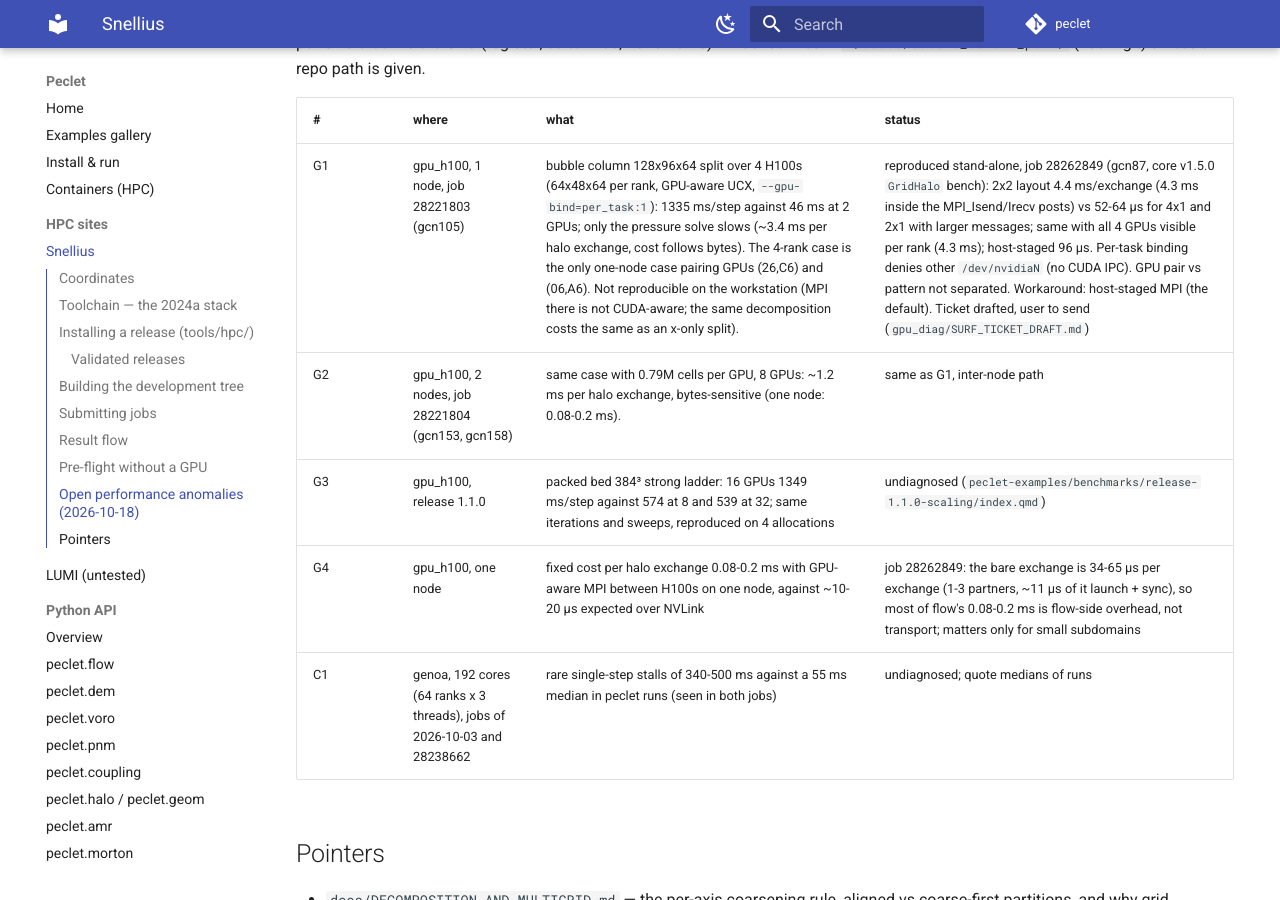
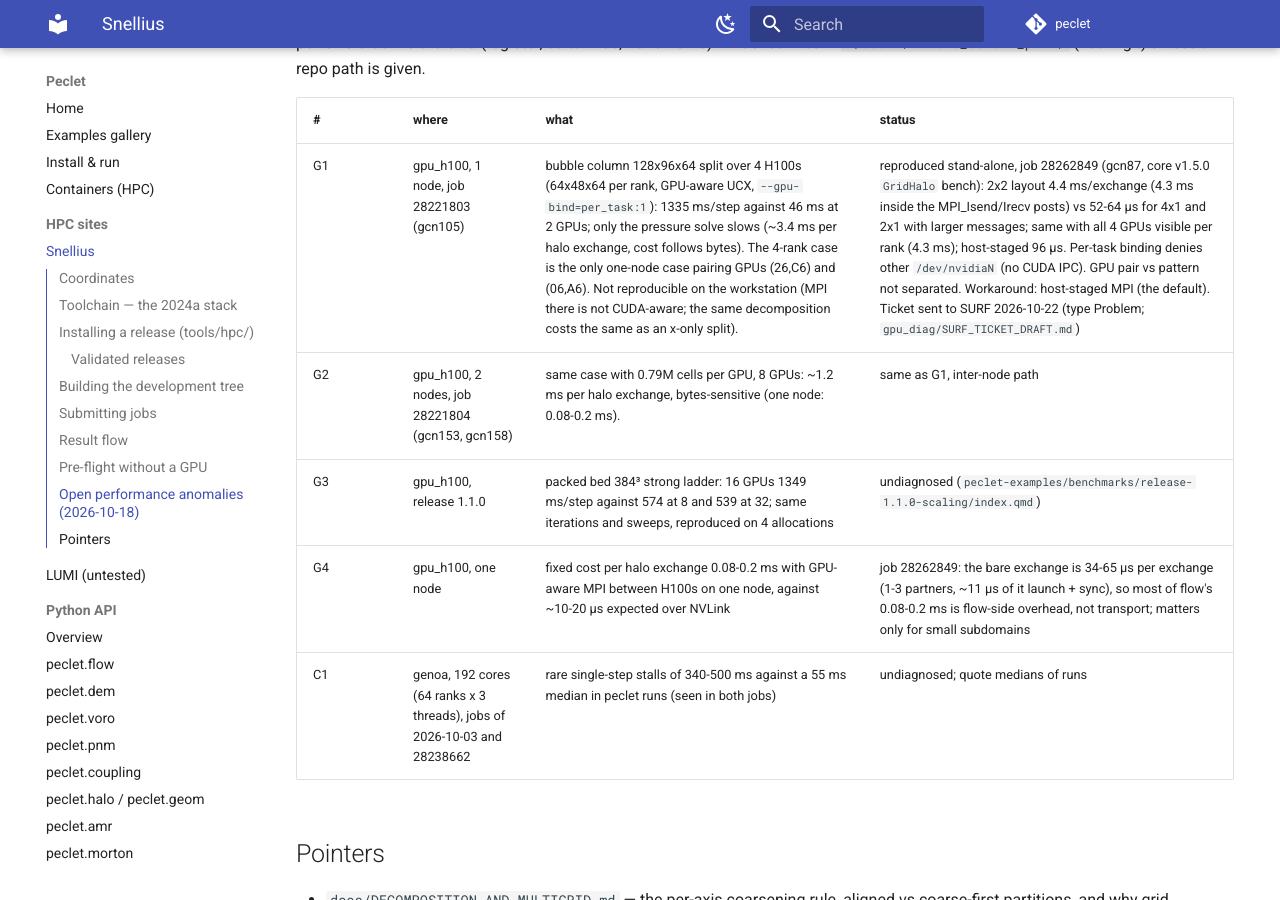
Before and after one commit to computational-chemical-engineering/peclet, an MkDocs documentation site: the page built from docs/SNELLIUS.md, in a window 1280 px wide and 900 px high, scrolled down 6103 px. Built offline with MkDocs 1.6.1 and Material for MkDocs 9.7.7, drawn with Linux system fonts in a browser that asks for light colours; comment, search, counter and statistics services are not loaded.

Commit message:
SNELLIUS.md: G1 SURF ticket sent 2026-10-22
Co-Authored-By: Claude Opus 5.5 <noreply@anthropic.com>
Claude-Session: https://claude.ai/code/session_0127kjaH3FmCxkx1nzhmxWbn

```diff
--- a/docs/SNELLIUS.md
+++ b/docs/SNELLIUS.md
@@ -274,7 +274,7 @@ Evidence lives in `~/Codes/bubble_column_perf/` (not in git) unless a repo path
 
 | # | where | what | status |
 |---|---|---|---|
-| G1 | gpu_h100, 1 node, job 28221803 (gcn105) | bubble column 128x96x64 split over 4 H100s (64x48x64 per rank, GPU-aware UCX, `--gpu-bind=per_task:1`): 1335 ms/step against 46 ms at 2 GPUs; only the pressure solve slows (~3.4 ms per halo exchange, cost follows bytes). The 4-rank case is the only one-node case pairing GPUs (26,C6) and (06,A6). Not reproducible on the workstation (MPI there is not CUDA-aware; the same decomposition costs the same as an x-only split). | reproduced stand-alone, job 28262849 (gcn87, core v1.5.0 `GridHalo` bench): 2x2 layout 4.4 ms/exchange (4.3 ms inside the MPI_Isend/Irecv posts) vs 52-64 µs for 4x1 and 2x1 with larger messages; same with all 4 GPUs visible per rank (4.3 ms); host-staged 96 µs. Per-task binding denies other `/dev/nvidiaN` (no CUDA IPC). GPU pair vs pattern not separated. Workaround: host-staged MPI (the default). Ticket drafted, user to send (`gpu_diag/SURF_TICKET_DRAFT.md`) |
+| G1 | gpu_h100, 1 node, job 28221803 (gcn105) | bubble column 128x96x64 split over 4 H100s (64x48x64 per rank, GPU-aware UCX, `--gpu-bind=per_task:1`): 1335 ms/step against 46 ms at 2 GPUs; only the pressure solve slows (~3.4 ms per halo exchange, cost follows bytes). The 4-rank case is the only one-node case pairing GPUs (26,C6) and (06,A6). Not reproducible on the workstation (MPI there is not CUDA-aware; the same decomposition costs the same as an x-only split). | reproduced stand-alone, job 28262849 (gcn87, core v1.5.0 `GridHalo` bench): 2x2 layout 4.4 ms/exchange (4.3 ms inside the MPI_Isend/Irecv posts) vs 52-64 µs for 4x1 and 2x1 with larger messages; same with all 4 GPUs visible per rank (4.3 ms); host-staged 96 µs. Per-task binding denies other `/dev/nvidiaN` (no CUDA IPC). GPU pair vs pattern not separated. Workaround: host-staged MPI (the default). Ticket sent to SURF 2026-10-22 (type Problem; `gpu_diag/SURF_TICKET_DRAFT.md`) |
 | G2 | gpu_h100, 2 nodes, job 28221804 (gcn153, gcn158) | same case with 0.79M cells per GPU, 8 GPUs: ~1.2 ms per halo exchange, bytes-sensitive (one node: 0.08-0.2 ms). | same as G1, inter-node path |
 | G3 | gpu_h100, release 1.1.0 | packed bed 384³ strong ladder: 16 GPUs 1349 ms/step against 574 at 8 and 539 at 32; same iterations and sweeps, reproduced on 4 allocations | undiagnosed (`peclet-examples/benchmarks/release-1.1.0-scaling/index.qmd`) |
 | G4 | gpu_h100, one node | fixed cost per halo exchange 0.08-0.2 ms with GPU-aware MPI between H100s on one node, against ~10-20 µs expected over NVLink | job 28262849: the bare exchange is 34-65 µs per exchange (1-3 partners, ~11 µs of it launch + sync), so most of flow's 0.08-0.2 ms is flow-side overhead, not transport; matters only for small subdomains |
```
